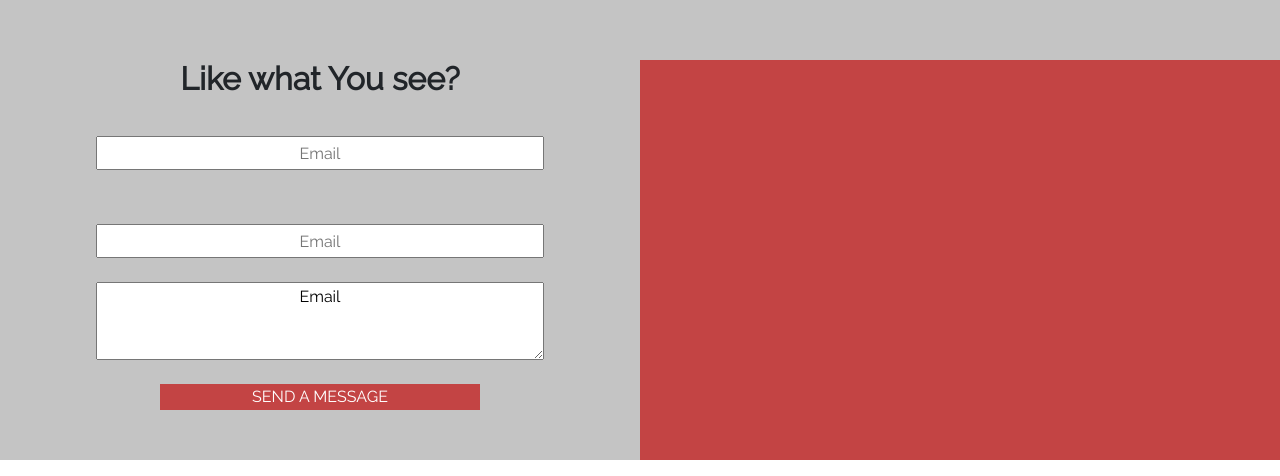
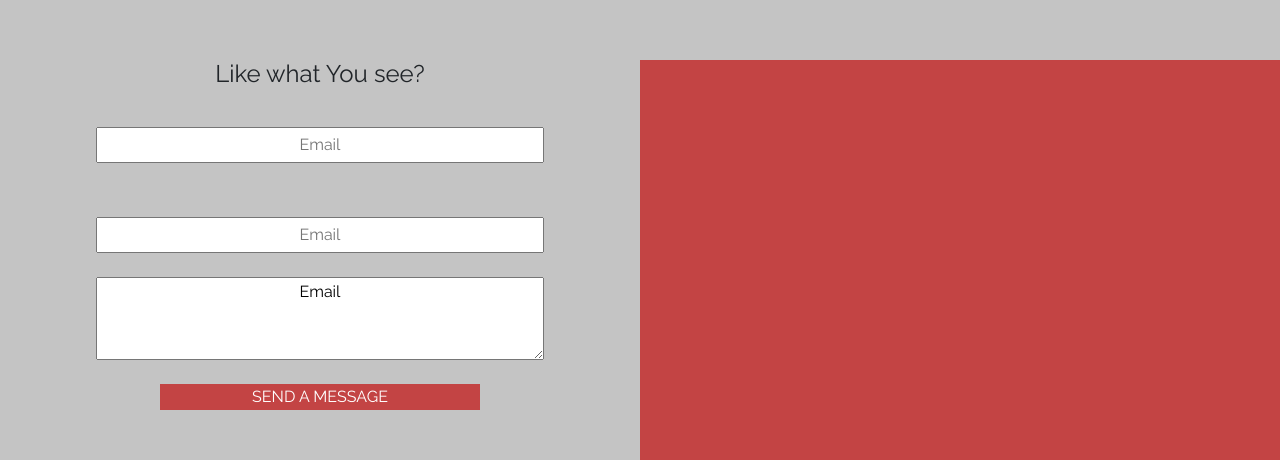
Before and after one commit to yahayakenny/photography, a plain HTML site: page index.html in a window 1280 px wide. Shown: the part 2357-2833 px from the top of the page. Drawn offline with nearby package versions, Linux system fonts and the light colour scheme.

Commit message:
update font

```diff
--- a/index.html
+++ b/index.html
@@ -114,7 +114,7 @@
 
     <div class = "contact">
         <div class= "form-group grey-color">
-            <h2 class="animate__animated animate__ wow backInDown">Like what You see?</h2>
+            <h4 class="animate__animated animate__ wow backInDown">Like what You see?</h4>
             <input type= text placeholder="Email"/><br>
             <input type= text placeholder="Email"/><br>
            <textarea >Email</textarea><br>
```
